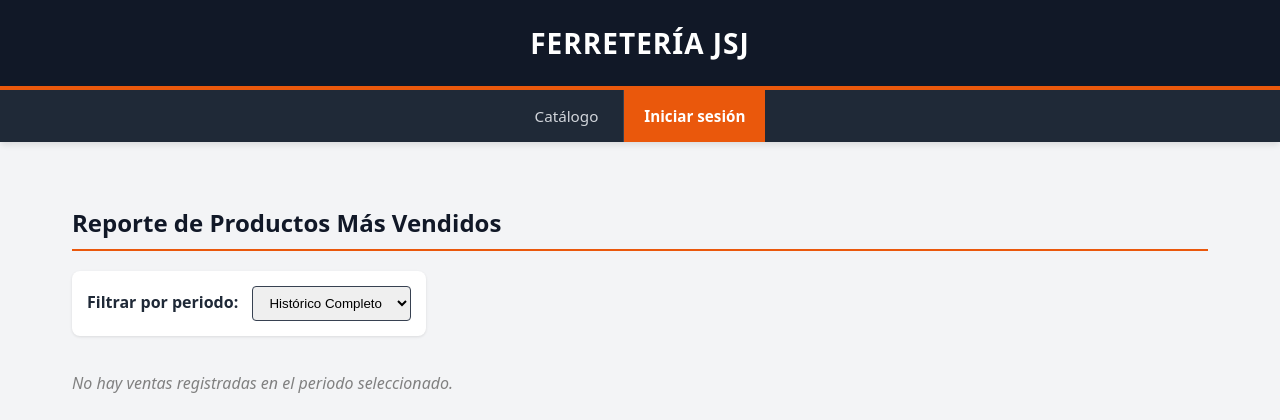
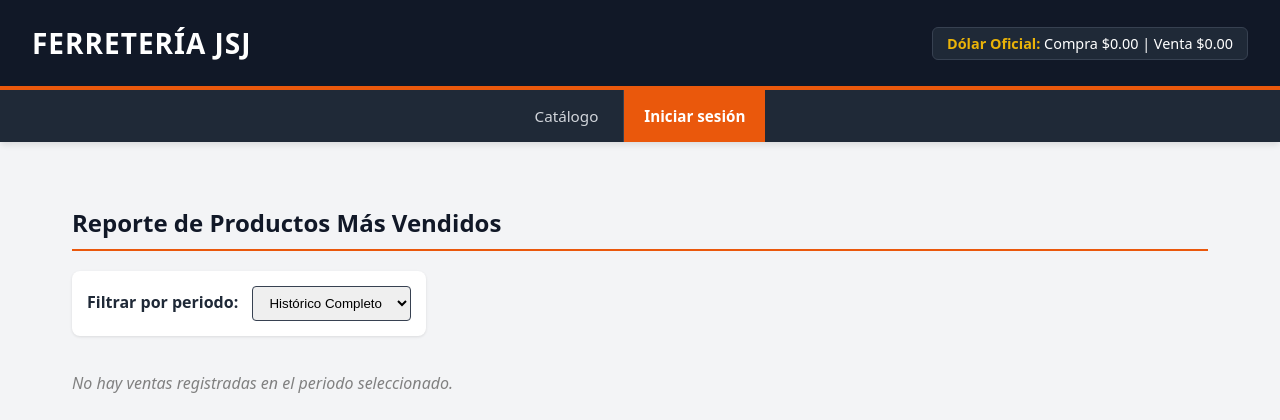
Before and after one commit to santygp019/TPint2-ACN4BV-GrupoJSJ, a Flask app: page /reportes/ventas in a window 1280 px wide. Shown: the top 420 px of the page. Run offline with Flask 3, Linux system fonts and the light colour scheme.

Commit message:
feat(reportes): mostrar cotizacion del dolar en barra superior y reporte de ventas

```diff
--- a/app.py
+++ b/app.py
@@ -9,6 +9,7 @@ from proveedores import agregarProveedor
 from venta import ventaProducto, procesarCompraCatalogo, reporteVentas
 from pedidos import pedidos_bp
 from auth import auth_bp
+from api_dolar import obtener_cotizacion_dolar
 
 load_dotenv()
 
@@ -19,6 +20,10 @@ app.register_blueprint(pedidos_bp)
 app.register_blueprint(auth_bp)
 
 crearTablas()
+
+@app.context_processor
+def inyectar_dolar():
+    return dict(dolar=obtener_cotizacion_dolar())
 
 @app.route("/")
 def home():
--- a/templates/base.html
+++ b/templates/base.html
@@ -10,8 +10,15 @@
 </head>
 <body>
     <header class="hw-header">
-        <div class="hw-brand" style="display: flex; justify-content: center; align-items: center;">
+        <div class="hw-brand" style="display: flex; justify-content: space-between; align-items: center; flex-wrap: wrap; gap: 10px;">
             <h1 style="margin: 0;"><a href="{{ url_for('home') }}" style="color: var(--hw-white); text-decoration: none;">Ferretería JSJ</a></h1>
+
+            {% if dolar and dolar.disponible %}
+            <div style="background-color: var(--hw-gray); padding: 6px 14px; border-radius: 6px; border: 1px solid var(--hw-border); font-size: 0.9rem;">
+                <span style="color: var(--hw-yellow); font-weight: bold;">Dólar Oficial:</span>
+                <span>Compra ${{ "%.2f"|format(dolar.compra) }} | Venta ${{ "%.2f"|format(dolar.venta) }}</span>
+            </div>
+            {% endif %}
         </div>
 
         <nav class="hw-navbar">
--- a/templates/reporte_ventas.html
+++ b/templates/reporte_ventas.html
@@ -23,7 +23,10 @@
             <tr>
                 <th>Nombre del Producto</th>
                 <th>Unidades Vendidas</th>
-                <th>Ingreso Total Generado</th>
+                <th>Ingreso Total (ARS)</th>
+                {% if dolar and dolar.disponible and dolar.venta > 0 %}
+                <th>Equivalente (USD)</th>
+                {% endif %}
             </tr>
         </thead>
         <tbody>
@@ -32,6 +35,11 @@
             <td style="font-weight: bold;">{{ item.nombre }}</td>
             <td style="font-weight: bold; color: var(--hw-orange);">{{ item.total_vendido }} un.</td>
             <td>${{ "{:,.2f}".format(item.ingreso_total) }}</td>
+            {% if dolar and dolar.disponible and dolar.venta > 0 %}
+            <td style="color: #15803d; font-weight: bold;">
+                US$ {{ "{:,.2f}".format(item.ingreso_total / dolar.venta) }}
+            </td>
+            {% endif %}
          </tr>
          {% endfor %}
         </tbody>
```
